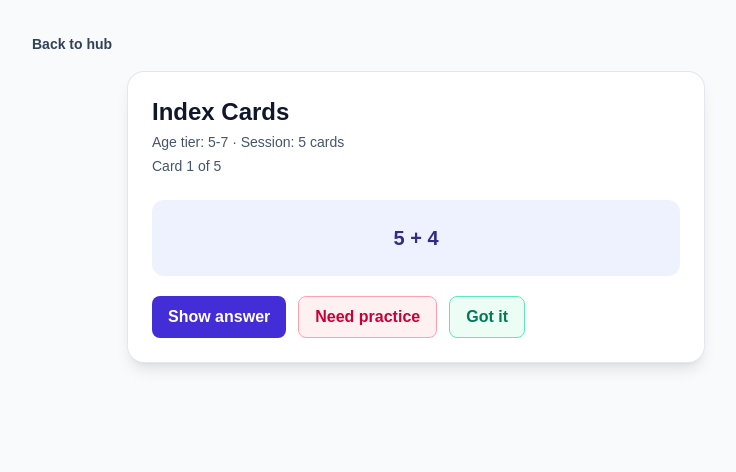
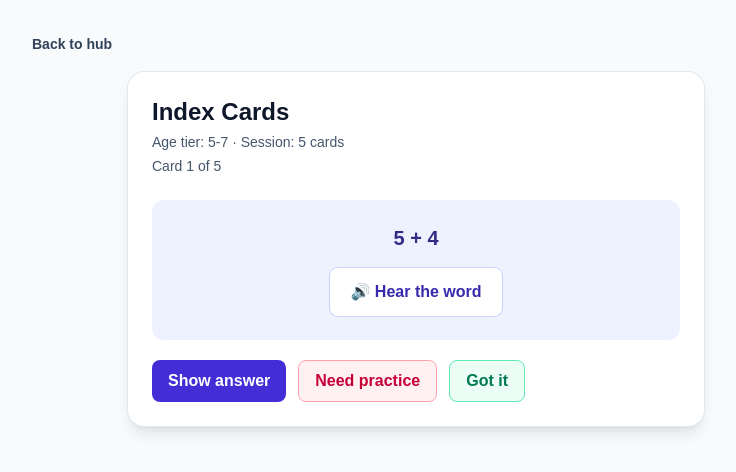
Before and after one commit to GEEKProtocol0110/geek--jr, a Next.js app: page /cards in a window 1280 px wide. Shown: the top 472 px of the page, without its empty margins (224-960 px from the left). Built offline with nearby package versions, Linux system fonts and the light colour scheme.

Commit message:
Keep card sessions stable and add word audio

```diff
--- a/src/modules/cards/CardPlayer.tsx
+++ b/src/modules/cards/CardPlayer.tsx
@@ -25,12 +25,18 @@ export default function CardPlayer({ ageTier, sessionSize }: CardPlayerProps) {
     loadFromStorage<Record<string, 1 | 2 | 3>>(LEITNER_KEY, {}),
   );
 
-  const sessionCards = useMemo(
-    () => pickLeitnerSession(cardsForTier, leitnerState, sessionSize),
-    [cardsForTier, leitnerState, sessionSize],
+  // Keep this round fixed while mastery buckets change after each card.
+  const [sessionCards, setSessionCards] = useState(() =>
+    pickLeitnerSession(cardsForTier, leitnerState, sessionSize),
   );
 
   const current = sessionCards[index];
+
+  function hearWord() {
+    if (!current || typeof window === "undefined" || !window.speechSynthesis) return;
+    window.speechSynthesis.cancel();
+    window.speechSynthesis.speak(new SpeechSynthesisUtterance(current.answer));
+  }
 
   function markCard(correct: boolean) {
     if (!current) {
@@ -50,6 +56,12 @@ export default function CardPlayer({ ageTier, sessionSize }: CardPlayerProps) {
     setIndex((prev) => prev + 1);
   }
 
+  function startNewSession() {
+    setSessionCards(pickLeitnerSession(cardsForTier, leitnerState, sessionSize));
+    setIndex(0);
+    setShowAnswer(false);
+  }
+
   if (!cardsForTier.length) {
     return <p className="rounded-xl bg-amber-100 p-4 text-amber-900">No cards found for this age tier.</p>;
   }
@@ -61,7 +73,7 @@ export default function CardPlayer({ ageTier, sessionSize }: CardPlayerProps) {
         <p className="mt-2 text-slate-700">Session complete.</p>
         <button
           type="button"
-          onClick={() => setIndex(0)}
+          onClick={startNewSession}
           className="mt-4 rounded-lg bg-slate-900 px-4 py-2 font-semibold text-white hover:bg-slate-700"
         >
           Start new session
@@ -77,9 +89,17 @@ export default function CardPlayer({ ageTier, sessionSize }: CardPlayerProps) {
       <p className="mt-1 text-sm text-slate-600">Card {index + 1} of {Math.min(sessionSize, cardsForTier.length)}</p>
 
       <div className="mt-6 rounded-xl bg-indigo-50 p-6 text-center">
+        {current.visual && (
+          <span className="mb-4 block text-7xl" role="img" aria-label={current.answer}>
+            {current.visual}
+          </span>
+        )}
         <p className="text-xl font-semibold text-indigo-900">{current.question}</p>
         {showAnswer && <p className="mt-3 text-lg text-indigo-700">{current.answer}</p>}
+        <button type="button" onClick={hearWord} className="mt-4 rounded-lg bg-white px-5 py-3 font-bold text-indigo-800 ring-1 ring-indigo-200 hover:bg-indigo-100">🔊 Hear the word</button>
       </div>
+
+      {ageTier === "1-2" && <p className="mt-4 text-sm text-slate-600">Grown-up tip: Point to the picture and say the word together.</p>}
 
       <div className="mt-5 flex flex-wrap gap-3">
         <button
```
